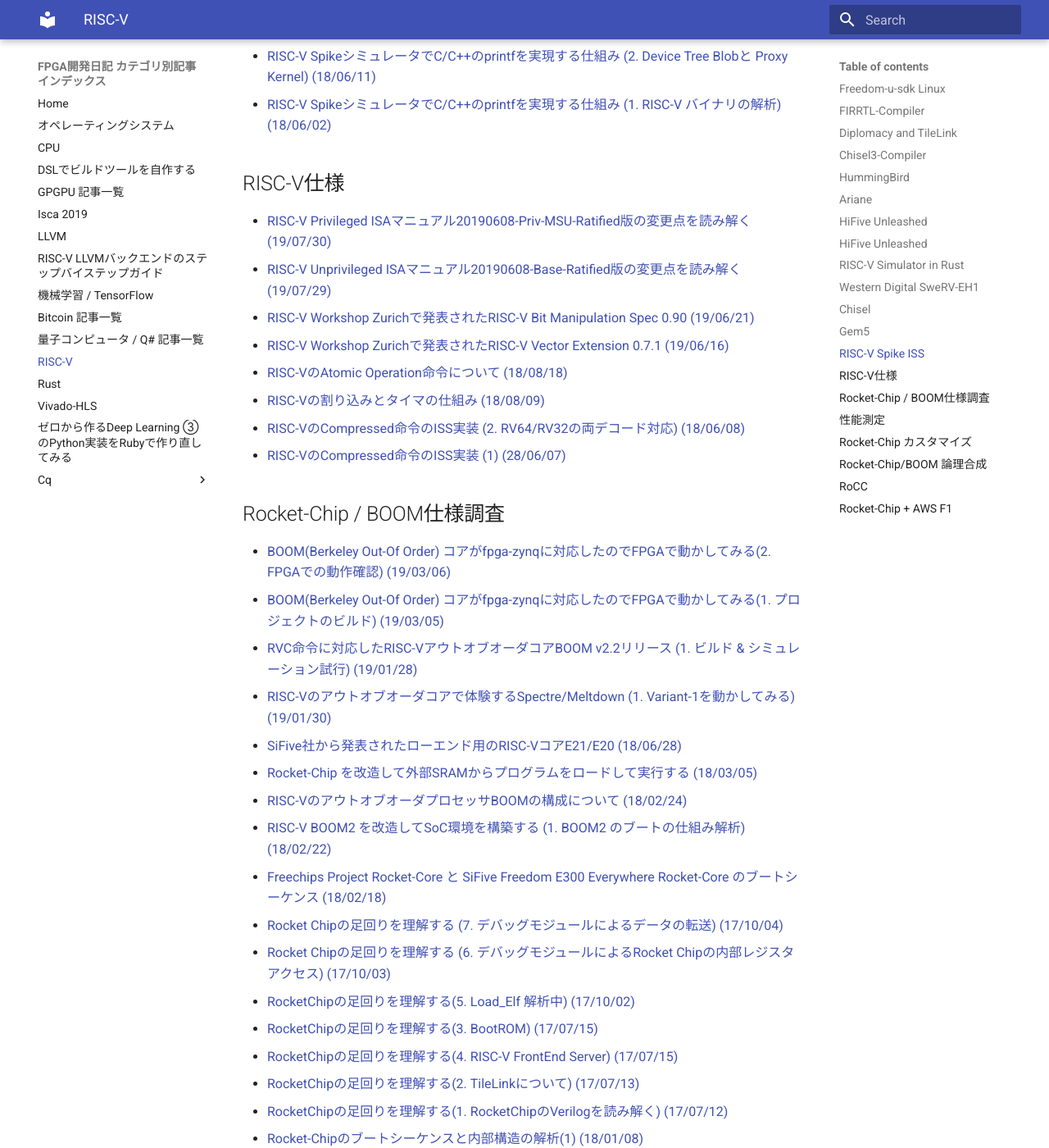
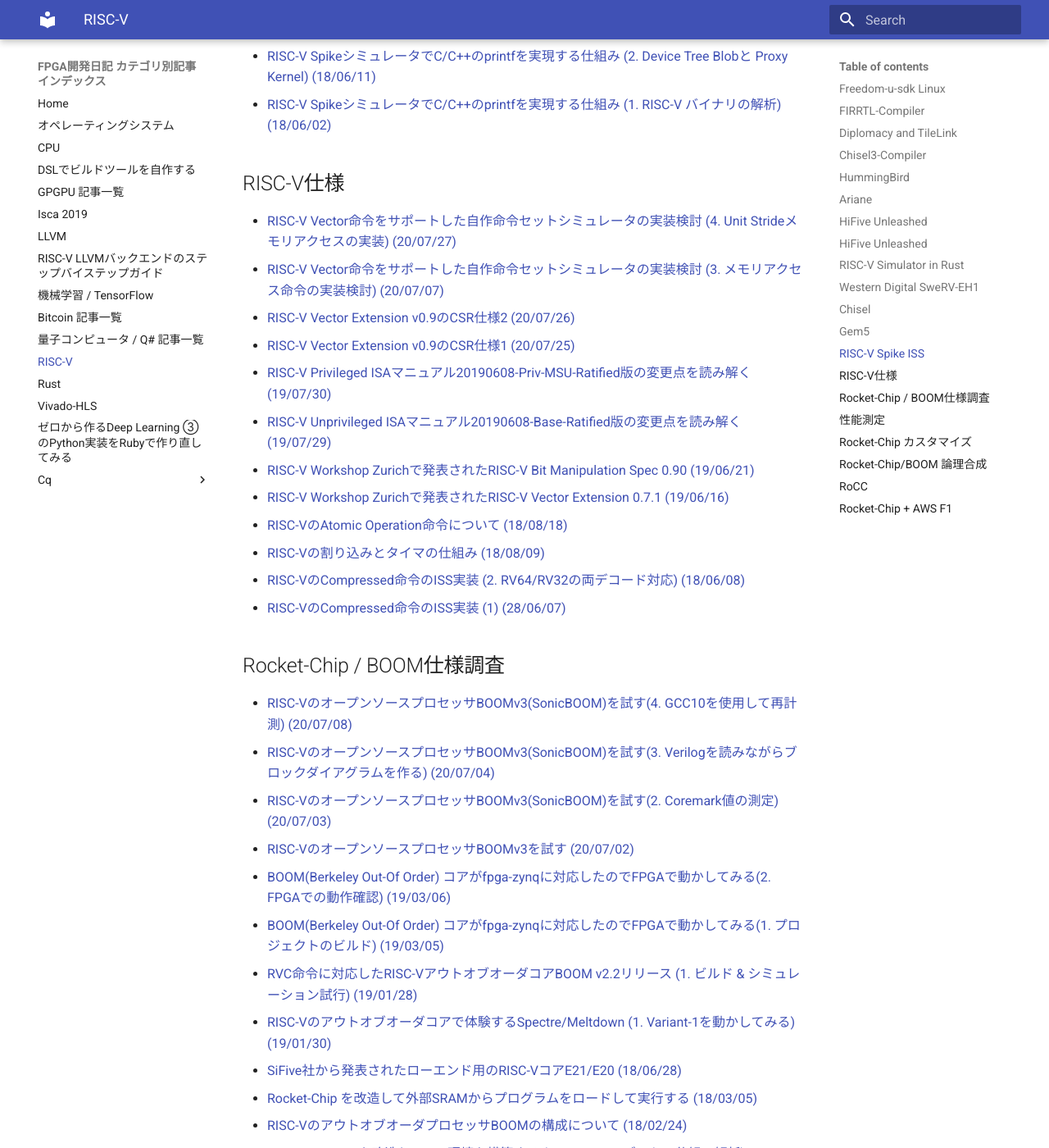
Before and after one commit to i4kimura/github_pages, an MkDocs documentation site: the page built from docs/riscv.md, in a window 1280 px wide and 1400 px high, scrolled down 9651 px. Shown: the whole window at 82% size. Built offline with MkDocs 1.6.1 and Material for MkDocs 9.7.7, drawn with Linux system fonts in a browser that asks for light colours.

Commit message:
Update for 2020/07

```diff
--- a/docs/riscv.md
+++ b/docs/riscv.md
@@ -256,6 +256,12 @@
 
 ## RISC-V仕様
 
+- [RISC-V Vector命令をサポートした自作命令セットシミュレータの実装検討 (4. Unit Strideメモリアクセスの実装) (20/07/27)](https://msyksphinz.hatenablog.com/entry/2020/07/27/040000)
+- [RISC-V Vector命令をサポートした自作命令セットシミュレータの実装検討 (3. メモリアクセス命令の実装検討) (20/07/07)](https://msyksphinz.hatenablog.com/entry/2020/07/07/040000)
+
+- [RISC-V Vector Extension v0.9のCSR仕様2 (20/07/26)](https://msyksphinz.hatenablog.com/entry/2020/07/26/040000)
+- [RISC-V Vector Extension v0.9のCSR仕様1 (20/07/25)](https://msyksphinz.hatenablog.com/entry/2020/07/25/040000)
+
 - [RISC-V Privileged ISAマニュアル20190608-Priv-MSU-Ratified版の変更点を読み解く (19/07/30)](http://msyksphinz.hatenablog.com/entry/2019/07/30/000000)
 - [RISC-V Unprivileged ISAマニュアル20190608-Base-Ratified版の変更点を読み解く (19/07/29)](http://msyksphinz.hatenablog.com/entry/2019/07/29/040000)
 - [RISC-V Workshop Zurichで発表されたRISC-V Bit Manipulation Spec 0.90 (19/06/21)](http://msyksphinz.hatenablog.com/entry/2019/06/21/040000)
@@ -266,6 +272,11 @@
 - [RISC-VのCompressed命令のISS実装 (1) (28/06/07)](http://msyksphinz.hatenablog.com/entry/2018/06/07/040000)
 
 ## Rocket-Chip / BOOM仕様調査
+
+- [RISC-VのオープンソースプロセッサBOOMv3(SonicBOOM)を試す(4. GCC10を使用して再計測) (20/07/08)](https://msyksphinz.hatenablog.com/entry/2020/07/08/040000)
+- [RISC-VのオープンソースプロセッサBOOMv3(SonicBOOM)を試す(3. Verilogを読みながらブロックダイアグラムを作る) (20/07/04)](https://msyksphinz.hatenablog.com/entry/2020/07/04/040000)
+- [RISC-VのオープンソースプロセッサBOOMv3(SonicBOOM)を試す(2. Coremark値の測定) (20/07/03)](https://msyksphinz.hatenablog.com/entry/2020/07/03/040000)
+- [RISC-VのオープンソースプロセッサBOOMv3を試す (20/07/02)](https://msyksphinz.hatenablog.com/entry/2020/07/02/040000)
 
 - [BOOM(Berkeley Out-Of Order) コアがfpga-zynqに対応したのでFPGAで動かしてみる(2. FPGAでの動作確認) (19/03/06)](http://msyksphinz.hatenablog.com/entry/2019/03/06/040000)
 - [BOOM(Berkeley Out-Of Order) コアがfpga-zynqに対応したのでFPGAで動かしてみる(1. プロジェクトのビルド) (19/03/05)](http://msyksphinz.hatenablog.com/entry/2019/03/05/040000)
```
Also changed, not shown: docs/index.md (+19 -0 lines), docs/llvm.md (+8 -0 lines).
